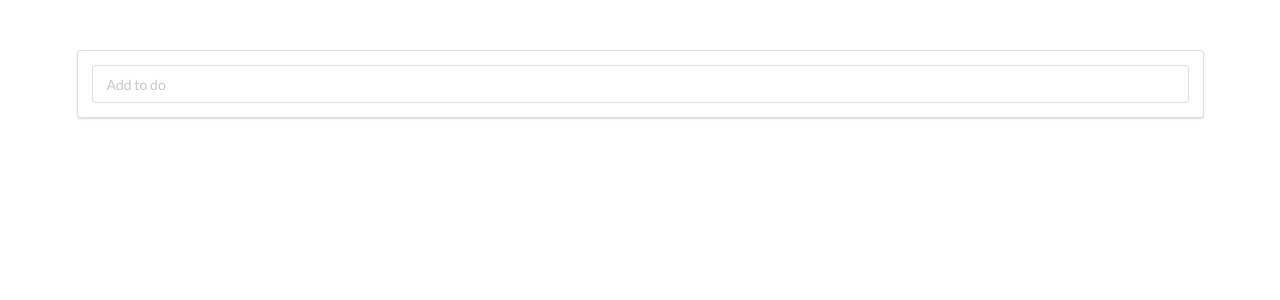
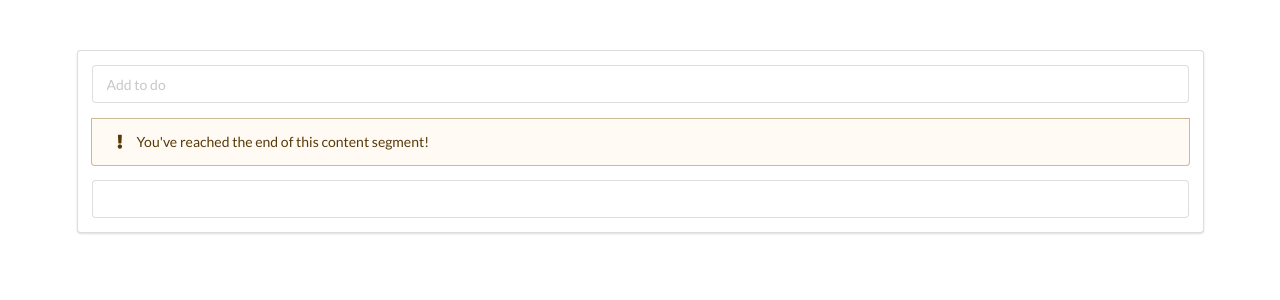
Before and after one commit to TrungLeThanh/todo-app, a React (Create React App) app: page / in a window 1280 px wide. Shown: the top 300 px of the page. Built offline with nearby package versions, Linux system fonts and the light colour scheme.

Commit message:
edit todo

```diff
--- /dev/null
+++ b/src/components/EditTodo.js
@@ -0,0 +1,18 @@
+import React, {useState} from 'react';
+
+const EditTodo = ({text}) => {
+    const [input, setInput] = useState(text);
+    return (
+        <form className="ui form">
+            <div className="field">
+                <input
+                    type="text"
+                    value={input}
+                    onChange={e => setInput(e.target.value)}
+                />
+            </div>
+        </form>
+    );
+};
+
+export default EditTodo;
--- /dev/null
+++ b/src/components/ListEmpty.js
@@ -0,0 +1,12 @@
+import React from 'react';
+
+const ListEmpty = () => {
+    return(
+        <div className="ui bottom attached warning message" style={{marginTop: '15px'}}>
+            <i className="warning icon"></i>
+            You've reached the end of this content segment!
+        </div>
+    );
+}
+
+export default ListEmpty;
--- a/src/components/Todo.js
+++ b/src/components/Todo.js
@@ -1,17 +1,11 @@
-import React, {useState, useEffect} from 'react';
+import React from 'react';
 
-const Todo = ({todos, completeTodo, removeTodo}) => {
-
-    // useEffect(() =>{
-    //     window.localStorage.setItem('todos', JSON.stringify(todos));
-    // }, [todos, removeTodo]);
-
+const Todo = ({todos, completeTodo, removeTodo, updateTodo}) => {
     return todos.map((todo) =>
         <div className="ui inverted segment" key={todo.id}>
             <p>{todo.text}</p>
             <i className="far fa-trash-alt" style={{marginRight: '15px'}} onClick={() => removeTodo(todo.id)}/>
-            <i className="far fa-edit" />
-            {/* <button className="ui button" onClick={() => removeTodo(todo.id)}> */}
+            <i className="far fa-edit" onClick={() =>updateTodo(todo.id)}/>
         </div>
     );
 
--- a/src/components/TodoList.js
+++ b/src/components/TodoList.js
@@ -1,21 +1,23 @@
 import React, {useState, useEffect} from 'react';
 import TodoForm from './TodoForm';
 import Todo from './Todo';
+import ListEmpty from './ListEmpty';
+import EditTodo from './EditTodo';
 
 const TodoList = () => {
     const [todos, setTodos] = useState([]);
+    const [edit, setEdit] = useState('');
+    const [ID, setID] = useState('');
 
     const addTodo = (todo) => {
         const todoNew = [todo,...todos];
-        console.log(todo,...todos);
         window.localStorage.setItem('todos', JSON.stringify(todoNew));
         setTodos(todoNew);
     }
 
-
     useEffect(() =>{
         if(localStorage && !localStorage.getItem('todos')){
-            return;
+            return ;
         }
         const data = JSON.parse(localStorage.getItem('todos'));
         setTodos(data);
@@ -28,7 +30,7 @@ const TodoList = () => {
             }
             return todo;
         });
-        // setTodos(updatedTodos);
+        setTodos(updatedTodos);
     };
 
     const removeTodo = (id) => {
@@ -37,14 +39,60 @@ const TodoList = () => {
         window.localStorage.setItem('todos', JSON.stringify(removeElement));
     };
 
+
+    const updateTodo = (id) => {
+        setID(id);
+        let pos;
+        for(let i=0; i<todos.length; i++){
+            if(todos[i].id === id){
+                pos = i;
+            }
+        }
+        setEdit(todos[pos].text);
+    };
+
+    const onSubmited = (event) => {
+        event.preventDefault();
+        // const newValue = todos.map((item) => item.id === ID )
+        setTodos(prev => prev.map(item => (item.id === ID ? edit : item)));
+        console.log(ID);
+        console.log(edit);
+    }
+
+    const showEdit = () => {
+        return (
+            <form className="ui form" onSubmit={onSubmited} key={ID}>
+                <div className="field">
+                    <input
+                        type="text"
+                        value={edit}
+                        onChange={e => setEdit(e.target.value)}
+                    />
+                </div>
+            </form>
+        );
+    }
+
+
+    const show = () => {
+        if(todos.length){
+            return (
+                <Todo
+                    todos={todos}
+                    completeTodo={completeTodo}
+                    removeTodo={removeTodo}
+                    updateTodo={updateTodo}
+                />
+            );
+        }
+        return <ListEmpty />;
+    };
+
     return (
         <div>
             <TodoForm onSubmit={addTodo} />
-            <Todo
-                todos={todos}
-                completeTodo={completeTodo}
-                removeTodo={removeTodo}
-            />
+            {show()}
+            {showEdit()}
         </div>
     );
 };
```
Also changed, not shown: src/components/ListTask.js (deleted, +0 -11 lines).
